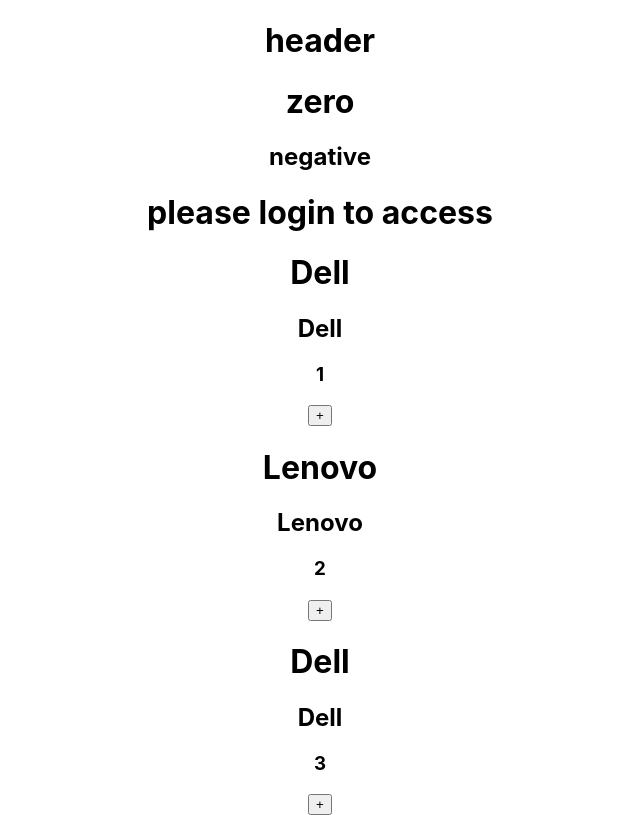
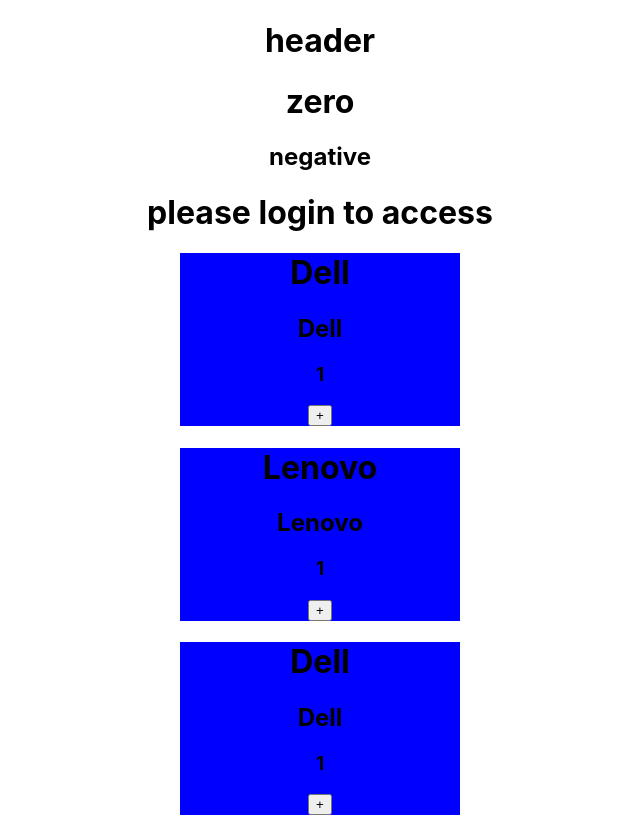
Before and after one commit to bilalpt/React-learn_and-todoApp, a React (Create React App) app: page / in a window 1280 px wide. Shown: the whole page, without its empty margins (320-960 px from the left). Built offline with nearby package versions, Linux system fonts and the light colour scheme.

Commit message:
increment qty

```diff
--- a/src/App.js
+++ b/src/App.js
@@ -20,9 +20,9 @@
 
   let Another=false;
 
-  let Keydata=[{id:1,brand:'Dell',price:20000},
-              {id:2,brand:'Lenovo',price:30000},
-              {id:3,brand:'Dell',price:20000}]
+  let Keydata=[{id:1,brand:'Dell',price:20000,qty:1},
+              {id:2,brand:'Lenovo',price:30000,qty:1},
+              {id:3,brand:'Dell',price:20000,qty:1}]
 
 
   const [products,setuser] = useState(Keydata);
@@ -49,10 +49,10 @@
 
       <Main one={false}/>
       {products.map((product)=>(
-        <div>
+        <div style={{backgroundColor:'blue', marginLeft:'500px',marginRight:'500px'}}>
         <h1>{product.brand}</h1>
         <h2>{product.brand}</h2>
-        <h3>{product.id}</h3>
+        <h3>{product.qty}</h3>
 
        <button onClick={()=>Keyfun(product.id)}>+</button>
 
```
